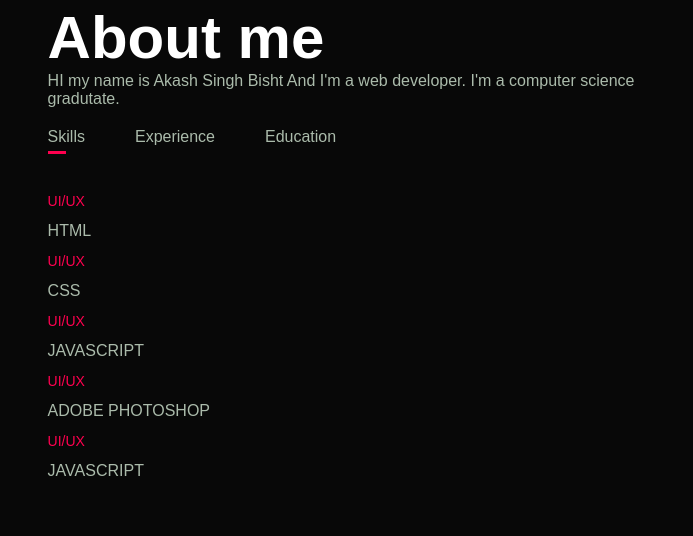
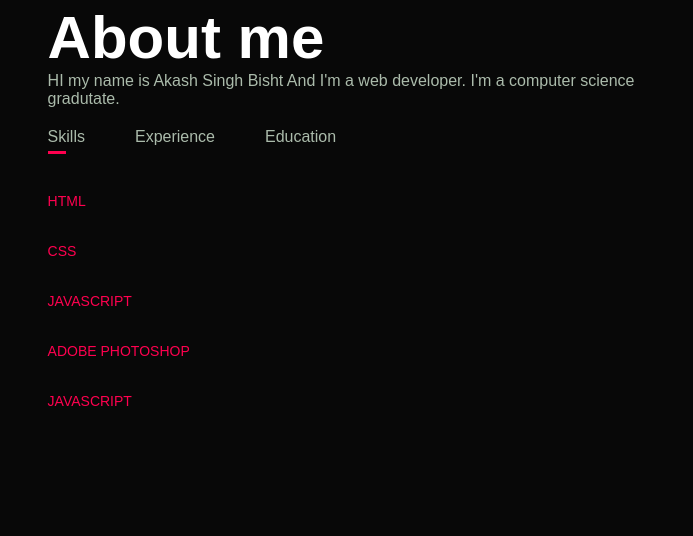
Before and after one commit to AKASH-18/Portfolio, a plain HTML site: page index.html in a window 1280 px wide. Shown: the part 887-1423 px from the top of the page, 490-1183 px from the left. Drawn offline with Linux system fonts and the light colour scheme.

Commit message:
few changes

```diff
--- a/index.html
+++ b/index.html
@@ -50,11 +50,11 @@
                     </div>
                     <div class="tab-contents active-tab" id="skills" >
                         <ul>
-                            <li><span>UI/UX</span><br>HTML</li>
-                            <li><span>UI/UX</span><br>CSS</li>
-                            <li><span>UI/UX</span><br>JAVASCRIPT</li>
-                            <li><span>UI/UX</span><br>ADOBE PHOTOSHOP</li>
-                            <li><span>UI/UX</span><br>JAVASCRIPT</li>
+                            <li><span>HTML</span></li>
+                            <li><span>CSS</span></li>
+                            <li><span>JAVASCRIPT</span></li>
+                            <li><span>ADOBE PHOTOSHOP</span></li>
+                            <li><span>JAVASCRIPT</span></li>
                         </ul>
                     </div>
                     <div class="tab-contents" id="experience">
--- a/stlye.css
+++ b/stlye.css
@@ -164,9 +164,9 @@ nav ul li a:hover::after{
     display: block;
 }
 
-.tab-contents ul{
+.tab-contents ul li {
     line-height: 30px;
-    margin-bottom: 10px;
+    margin-top: 20px;
 }
 
 /* ------------------services------------------ */
```
